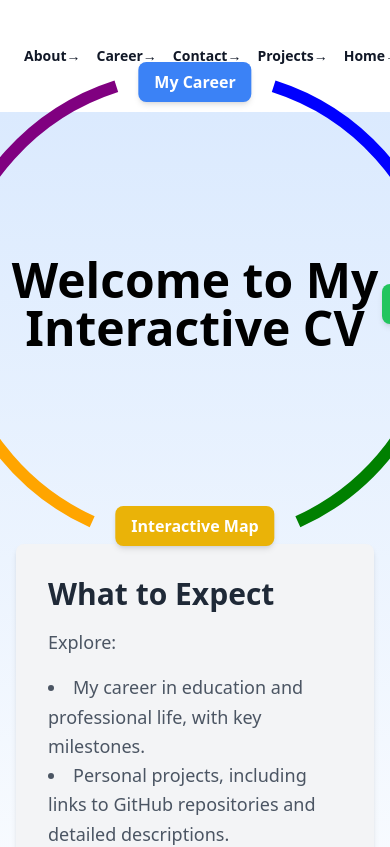
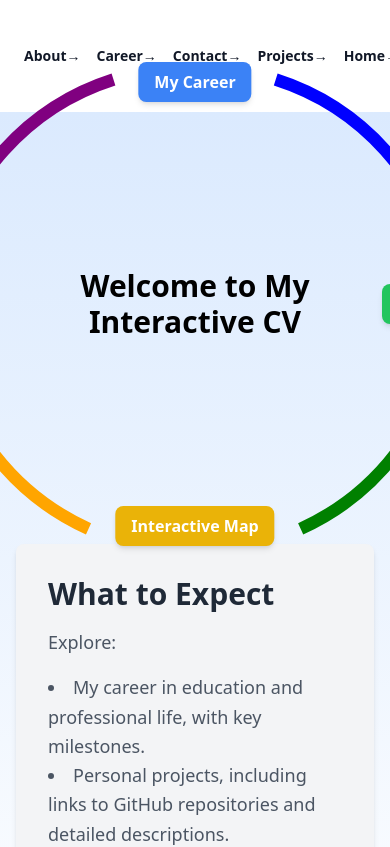
Before and after one commit to baddy2002/InteractiveCV, an Angular app: page / in a window 390 px wide. Shown: the top 847 px of the page. Built offline with nearby package versions, Linux system fonts and the light colour scheme.

Commit message:
nothing changed

```diff
--- a/src/app/components/staticPages/home/HomeComponent.component.html
+++ b/src/app/components/staticPages/home/HomeComponent.component.html
@@ -4,7 +4,8 @@
   <!-- Main Section -->
   <div class="relative flex justify-center items-center text-center h-96 w-96">
     <!-- SVG Background Filling the Whole Div Including Extra Margins -->
-    <svg class="absolute w-[calc(100%+240px)] h-[calc(100%+100px)] z-0" viewBox="0 0 400 400" xmlns="http://www.w3.org/2000/svg">
+
+    <svg class="absolute w-[calc(130%)] h-[calc(135%)] z-0" viewBox="0 0 400 400" xmlns="http://www.w3.org/2000/svg">
       <path d="M 115 380 A 200 200 0 0 1 0 230" stroke="orange" stroke-width="10" fill="none" />
       <path d="M 0 170 A 200 200 0 0 1 135 20" stroke="purple" stroke-width="10" fill="none" />
       <path d="M 265 20 A 200 200 0 0 1 400 170" stroke="blue" stroke-width="10" fill="none" />
@@ -12,7 +13,7 @@
     </svg>
 
     <!-- Centered Heading -->
-    <h1 class="absolute text-5xl font-extrabold text-black z-10">Welcome to My Interactive CV</h1>
+    <h1 class="absolute text-3xl sm:text-4xl lg:text-5xl font-extrabold text-black z-10">Welcome to My<br> Interactive CV</h1>
 
     <!-- Buttons Around the Heading in Circular Layout -->
     <!-- Top Button -->
```
